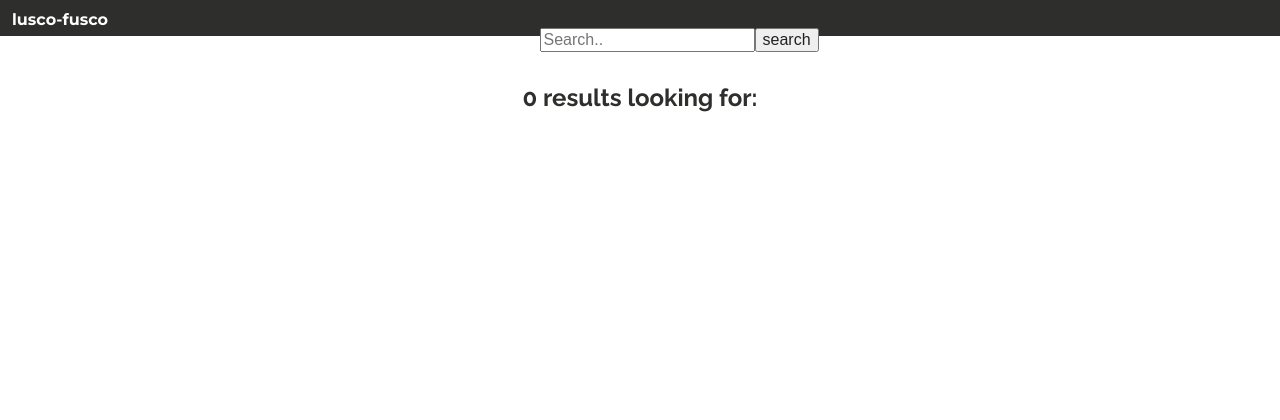
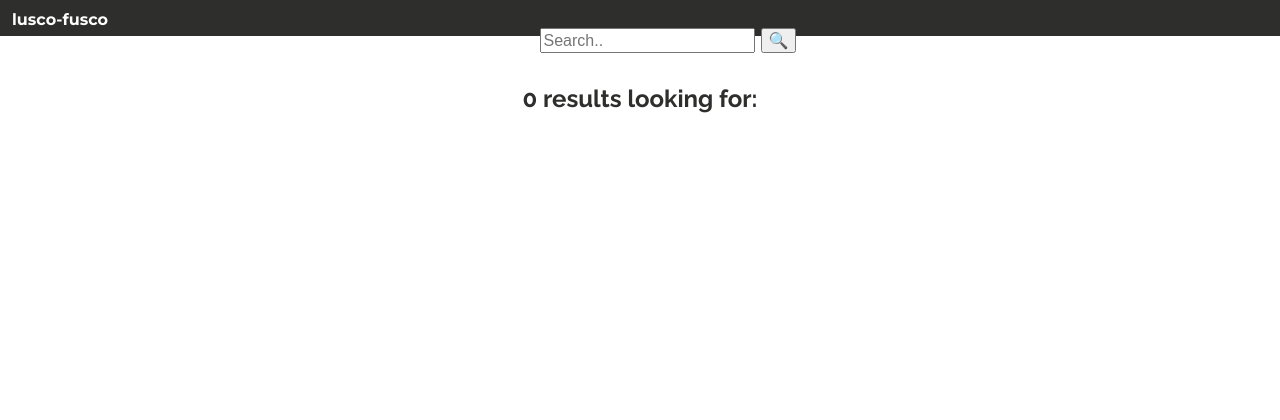
Before and after one commit to lusco-fusco/blog, a Flask app: page /article/search in a window 1280 px wide. Shown: the top 420 px of the page. Run offline with Flask 2, Linux system fonts and the light colour scheme; data that the repository does not hold is empty; parts of the project's set-up code (start-up, migrations or seed data) failed here and were passed over; some libraries are stand-ins or nearby versions.

Commit message:
search button updated

```diff
--- a/project/static/css/styles.css
+++ b/project/static/css/styles.css
@@ -160,3 +160,7 @@
 .search-bar form {
     flex-direction: unset;
 }
+
+.search-button {
+    margin-left: 6px;
+}
--- a/project/templates/header.html
+++ b/project/templates/header.html
@@ -3,7 +3,7 @@
     <div class="search-bar">
         <form action="{{ url_for('article.search') }}">
           <input type="text" placeholder="Search.." name="q">
-          <button type="submit">search</button>
+          <button class="search-button" type="submit">🔍</button>
         </form>
     </div>
     <div style="float:right">
```
